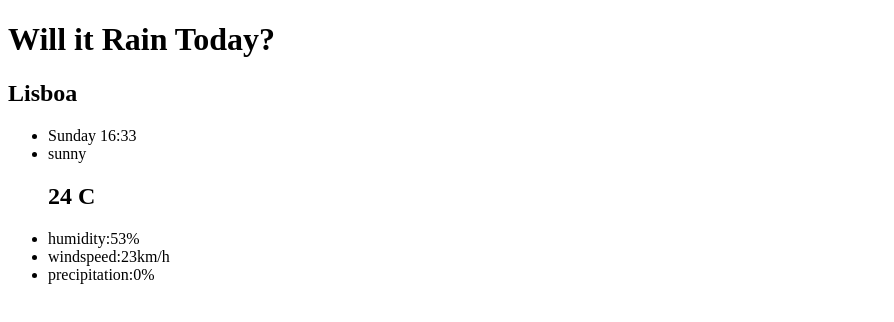
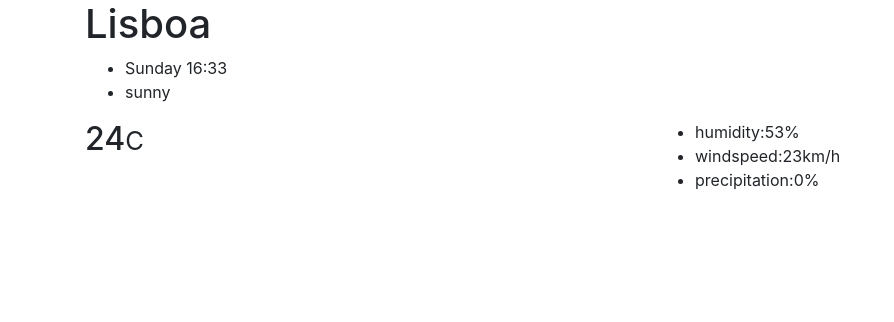
Before and after one commit to smsoeiro/weather-v-two, a plain HTML site: page index.html in a window 1280 px wide. Shown: the whole page, without its empty margins (0-894 px from the left). Drawn offline with nearby package versions, Linux system fonts and the light colour scheme.

Commit message:
add html skeleton and bootstrap

```diff
--- a/index.html
+++ b/index.html
@@ -1,25 +1,39 @@
 <!DOCTYPE html>
 <html lang="en">
   <head>
+    <link
+      rel="stylesheet"
+      href="https://stackpath.bootstrapcdn.com/bootstrap/4.3.1/css/bootstrap.min.css"
+      integrity="sha384-ggOyR0iXCbMQv3Xipma34MD+dH/1fQ784/j6cY/iJTQUOhcWr7x9JvoRxT2MZw1T"
+      crossorigin="anonymous"
+    />
     <meta charset="UTF-8" />
     <meta name="viewport" content="width=device-width, initial-scale=1.0" />
     <meta http-equiv="X-UA-Compatible" content="ie=edge" />
+
     <title>weather app</title>
   </head>
   <body>
-    <h1>Will it Rain Today?</h1>
+    <div class="container">
+      <h1>Lisboa</h1>
 
-    <h2>Lisboa</h2>
       <ul>
         <li>Sunday 16:33</li>
         <li>sunny</li>
-      <h2>24 C</h2>
       </ul>
+      <div class="row">
+        <div class="col-6">
 
+      <h2>24<small>C</small></h2>
+      </div>
+
+      <div class="col-6">
       <ul>
         <li>humidity:53%</li>
         <li>windspeed:23km/h</li>
         <li>precipitation:0%</li>
       </ul>
+    </div>
+    </div>
   </body>
 </html>
```
Lines whose indentation alone changed are shown as unchanged.
